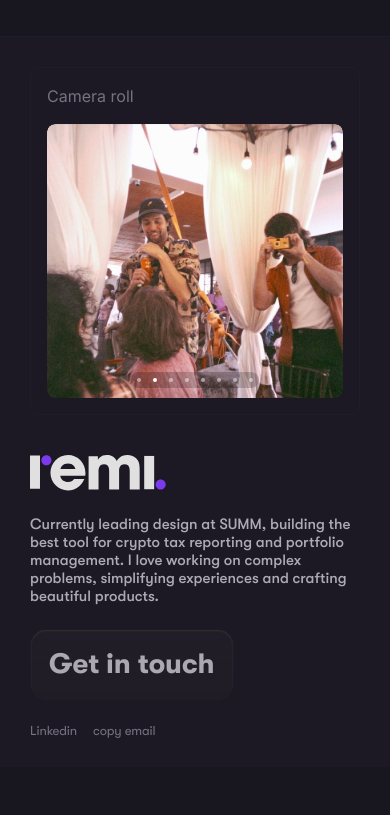
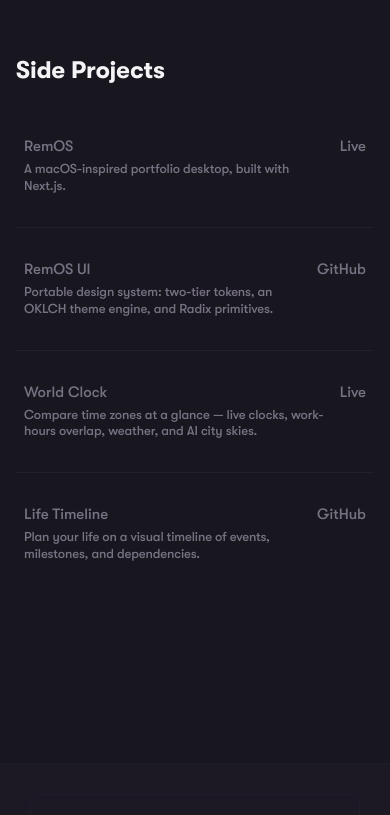
Before and after one commit to Remibousk/remibousk-site, a Next.js app in the folder site/: page / in a window 390 px wide. Shown: the part 5713-6528 px from the top of the page. Before the commit the page ends 6480 px from the top, so only its background shows below. Built offline with nearby package versions, Linux system fonts and the light colour scheme.

Commit message:
Add a Side Projects section to the homepage
List RemOS, RemOS UI, World Clock, and Life Timeline below Experience, with a nav link that scrolls to the section. Published projects open the live site; the rest open GitHub. The sidebar highlights one section at a time.

```diff
--- a/site/src/app/page.tsx
+++ b/site/src/app/page.tsx
@@ -4,6 +4,7 @@
 import SiteMinderTile from '@/components/SiteMinderTile/SiteMinderTile';
 import IbmSection from '@/components/IbmSection/IbmSection';
 import ExperienceTimeline from '@/components/ExperienceTimeline/ExperienceTimeline';
+import SideProjects from '@/components/SideProjects/SideProjects';
 import ContactSection from '@/components/ContactSection/ContactSection';
 import SidebarNav from '@/components/SidebarNav/SidebarNav';
 import styles from './page.module.css';
@@ -13,13 +14,14 @@
  * (reference/mirror/home.html):
  *
  *   .framer-1lxwdiy "Content"  -> .content  (row, centered, items at top)
- *     .framer-4cct6m-container -> SidebarNav (sticky flex item, ~144px)
+ *     .framer-4cct6m-container -> SidebarNav (sticky flex item, ~164px)
  *     .framer-1uexi1g "Section"-> <main .column> (flex 1, max-width 1200px,
  *                                  gap 200px / 120px mobile, padding 4/16px)
  *   .framer-1ug5js3 (footer)   -> ContactSection (full-bleed, outside the row)
  *
- * Section order per content/structure-notes.md. LogoRow carries id="work",
- * ExperienceTimeline carries id="experience".
+ * Section order: work, cases, experience, side projects. LogoRow carries
+ * id="work", ExperienceTimeline carries id="experience", SideProjects
+ * carries id="side-projects".
  */
 export default function HomePage() {
   return (
@@ -33,6 +35,7 @@
           <SiteMinderTile />
           <IbmSection />
           <ExperienceTimeline />
+          <SideProjects />
         </main>
       </div>
       <ContactSection />
--- /dev/null
+++ b/site/src/components/SideProjects/SideProjects.module.css
@@ -0,0 +1,132 @@
+/*
+ * Side Projects — same row language as Experience (heading + hairline list).
+ * Sits in the homepage column, so it only adds its own 32px vertical padding.
+ */
+
+.section {
+  width: 100%;
+  display: flex;
+  flex-direction: column;
+  align-items: stretch;
+  padding: 32px 0;
+}
+
+.heading {
+  font-family: var(--font-gt-walsheim-bold);
+  font-weight: 700;
+  font-size: 28px;
+  line-height: 1.2;
+  color: var(--text-primary);
+  padding: 4px 0;
+  margin: 0 0 16px;
+}
+
+@media (max-width: 809px) {
+  .heading {
+    font-size: 24px;
+  }
+}
+
+.rows {
+  display: flex;
+  flex-direction: column;
+  width: 100%;
+  max-width: 1064px;
+  list-style: none;
+  margin: 0;
+  padding: 0;
+}
+
+.row {
+  list-style: none;
+  border-top: 1px solid var(--bg-4);
+}
+
+.row:first-child {
+  border-top: none;
+}
+
+.link {
+  position: relative;
+  display: flex;
+  align-items: flex-start;
+  justify-content: space-between;
+  gap: 16px;
+  padding: 32px 8px;
+  text-decoration: none;
+  color: inherit;
+  transition: padding-left 0.4s cubic-bezier(0.22, 1.1, 0.36, 1);
+}
+
+.link:hover,
+.link:focus-visible {
+  padding-left: 16px;
+}
+
+.link:hover .name,
+.link:hover .description,
+.link:hover .meta,
+.link:focus-visible .name,
+.link:focus-visible .description,
+.link:focus-visible .meta {
+  color: var(--text-hover);
+}
+
+@media (min-width: 810px) {
+  .link:hover,
+  .link:focus-visible {
+    padding-left: 16px;
+  }
+}
+
+.copy {
+  display: flex;
+  flex-direction: column;
+  gap: 6px;
+  flex: 1;
+  min-width: 0;
+}
+
+.name,
+.meta {
+  font-family: var(--font-gt-walsheim-medium);
+  font-weight: 500;
+  font-size: 19px;
+  line-height: 1.2;
+  color: var(--text-muted);
+  margin: 0;
+  transition: color 0.4s cubic-bezier(0.22, 1.1, 0.36, 1);
+}
+
+.description {
+  max-width: 420px;
+  margin: 0;
+  font-family: var(--type-caption-family);
+  font-weight: var(--type-caption-weight);
+  font-size: var(--type-caption-size);
+  line-height: var(--type-caption-leading);
+  letter-spacing: var(--type-caption-tracking);
+  color: var(--text-muted);
+  transition: color 0.4s cubic-bezier(0.22, 1.1, 0.36, 1);
+}
+
+@media (max-width: 809px) {
+  .name,
+  .meta {
+    font-size: 15px;
+  }
+}
+
+.meta {
+  flex: none;
+  white-space: nowrap;
+}
+
+@media (prefers-reduced-motion: reduce) {
+  .link,
+  .name,
+  .description,
+  .meta {
+    transition: none;
+  }
+}
--- /dev/null
+++ b/site/src/components/SideProjects/SideProjects.tsx
@@ -0,0 +1,80 @@
+import styles from './SideProjects.module.css';
+
+interface Project {
+  name: string;
+  description: string;
+  href: string;
+  published: boolean;
+}
+
+/**
+ * Curated personal projects from github.com/Remibousk.
+ * Published projects link to the live site; the rest open the GitHub repo.
+ * Work-only / this-portfolio repos are omitted.
+ */
+const PROJECTS: Project[] = [
+  {
+    name: 'RemOS',
+    description: 'A macOS-inspired portfolio desktop, built with Next.js.',
+    href: 'https://remibousk.com',
+    published: true,
+  },
+  {
+    name: 'RemOS UI',
+    description:
+      'Portable design system: two-tier tokens, an OKLCH theme engine, and Radix primitives.',
+    href: 'https://github.com/Remibousk/remos-ui',
+    published: false,
+  },
+  {
+    name: 'World Clock',
+    description:
+      'Compare time zones at a glance — live clocks, work-hours overlap, weather, and AI city skies.',
+    href: 'https://worldtime.me',
+    published: true,
+  },
+  {
+    name: 'Life Timeline',
+    description:
+      'Plan your life on a visual timeline of events, milestones, and dependencies.',
+    href: 'https://github.com/Remibousk/Life-timeline',
+    published: false,
+  },
+];
+
+export default function SideProjects() {
+  return (
+    <section
+      id="side-projects"
+      className={styles.section}
+      aria-label="Side Projects"
+    >
+      <h2 className={styles.heading}>Side Projects</h2>
+
+      <ul className={styles.rows}>
+        {PROJECTS.map((project) => {
+          const destination = project.published ? 'live site' : 'GitHub repository';
+          return (
+            <li key={project.name} className={styles.row}>
+              <a
+                href={project.href}
+                className={styles.link}
+                target="_blank"
+                rel="noopener noreferrer"
+                aria-label={`${project.name} — ${project.description} Opens ${destination}.`}
+              >
+                <div className={styles.copy}>
+                  <h3 className={styles.name}>{project.name}</h3>
+                  <p className={styles.description}>{project.description}</p>
+                </div>
+                <span className={styles.meta}>
+                  {project.published ? 'Live' : 'GitHub'}
+                </span>
+              </a>
+            </li>
+          );
+        })}
+      </ul>
+    </section>
+  );
+}
--- a/site/src/components/SidebarNav/SidebarNav.tsx
+++ b/site/src/components/SidebarNav/SidebarNav.tsx
@@ -82,47 +82,58 @@
   return (id: string) => (isHome ? `#${id}` : `/#${id}`);
 }
 
+const SECTION_IDS = ['work', 'experience', 'side-projects'] as const;
+type SectionId = (typeof SECTION_IDS)[number];
+
 /**
- * The two anchor buttons. Faithful to the original's two distinct components:
- *
- * - "Work" (`NavButton 3`, framer-rGfuZ) is instantiated with no scroll-section
- *   ref and no hover gesture, so its 12px dot stays rgb(42,39,53) at all times
- *   and the button never changes on hover. (Its Variant 2 — a rgb(100,59,204)
- *   dot — exists in the component but is never reachable on the published
- *   site.)
- * - "Experience" (`NavButton`, framer-prE4U) IS wired to a scroll section:
- *   `__framer__targets: [{ref: <#experience>, target: 'SPzzMnmKN'}]` with
- *   `__framer__threshold: 0` and `__framer__animateOnce: false`. While any
- *   part of #experience is in the viewport the button switches to Variant 2
- *   (dot rgb(59,91,255)) and its transform effect scales it to 1.1, animated
- *   with `{type:'spring', bounce:0.2, duration:0.4}`.
+ * Homepage section anchors. Each link maps to an id; the active item is
+ * the last section whose top has crossed the spy line (70% from the top
+ * of the viewport). #work is only the intro statement, so Work stays
+ * active through the following case-study block until Experience takes
+ * over — we do not require the section's bottom to still be on screen.
  */
 function NavLinks({
   isHome,
-  experienceInView,
+  activeId,
   onNavigate,
 }: {
   isHome: boolean;
-  experienceInView: boolean;
+  activeId: SectionId | null;
   onNavigate?: () => void;
 }) {
   const anchorHref = useAnchorHref(isHome);
 
   return (
     <>
-      <a href={anchorHref('work')} className={styles.navLink} onClick={onNavigate}>
+      <a
+        href={anchorHref('work')}
+        className={styles.navLink}
+        data-inview={activeId === 'work' || undefined}
+        aria-current={activeId === 'work' ? 'true' : undefined}
+        onClick={onNavigate}
+      >
         <span className={styles.dot} aria-hidden="true" />
-        Work
+        <span className={styles.navLabel}>Work</span>
       </a>
       <a
         href={anchorHref('experience')}
         className={styles.navLink}
-        data-inview={experienceInView || undefined}
-        aria-current={experienceInView ? 'true' : undefined}
+        data-inview={activeId === 'experience' || undefined}
+        aria-current={activeId === 'experience' ? 'true' : undefined}
         onClick={onNavigate}
       >
         <span className={styles.dot} aria-hidden="true" />
-        Experience
+        <span className={styles.navLabel}>Experience</span>
+      </a>
+      <a
+        href={anchorHref('side-projects')}
+        className={styles.navLink}
+        data-inview={activeId === 'side-projects' || undefined}
+        aria-current={activeId === 'side-projects' ? 'true' : undefined}
+        onClick={onNavigate}
+      >
+        <span className={styles.dot} aria-hidden="true" />
+        <span className={styles.navLabel}>Side Projects</span>
       </a>
     </>
   );
@@ -165,9 +176,8 @@
 
 /**
  * Primary site navigation. Desktop/tablet (>809px): a floating card in the
- * top-left corner with the "remi." wordmark, Work/Experience anchor links
- * (see NavLinks for the Experience-only in-view indicator), a divider, then
- * smaller Linkedin/Email/Resume links.
+ * top-left corner with the "remi." wordmark, Work / Experience / Side
+ * Projects anchors, a divider, then smaller Linkedin/Email/Resume links.
  *
  * Mobile (<=809px): collapses to a small top-left icon button that expands a
  * dropdown panel with the same content (see BUILD_SPEC.md breakpoints) —
@@ -176,25 +186,41 @@
 export default function SidebarNav() {
   const pathname = usePathname();
   const isHome = pathname === '/';
-  const [experienceInView, setExperienceInView] = useState(false);
+  const [activeId, setActiveId] = useState<SectionId | null>(null);
   const [mobileOpen, setMobileOpen] = useState(false);
 
   useEffect(() => {
     if (!isHome) {
-      setExperienceInView(false);
+      setActiveId(null);
       return;
     }
 
-    const section = document.getElementById('experience');
-    if (!section) return;
+    let frame = 0;
 
-    // threshold 0 == "any part visible", matching __framer__threshold: 0.
-    const observer = new IntersectionObserver(
-      ([entry]) => setExperienceInView(entry.isIntersecting),
-      { threshold: 0 },
-    );
-    observer.observe(section);
-    return () => observer.disconnect();
+    const update = () => {
+      const line = window.innerHeight * 0.7;
+      let next: SectionId | null = null;
+      for (const id of SECTION_IDS) {
+        const section = document.getElementById(id);
+        if (!section) continue;
+        if (section.getBoundingClientRect().top <= line) next = id;
+      }
+      setActiveId((prev) => (prev === next ? prev : next));
+    };
+
+    const onScroll = () => {
+      cancelAnimationFrame(frame);
+      frame = requestAnimationFrame(update);
+    };
+
+    update();
+    window.addEventListener('scroll', onScroll, { passive: true });
+    window.addEventListener('resize', onScroll);
+    return () => {
+      cancelAnimationFrame(frame);
+      window.removeEventListener('scroll', onScroll);
+      window.removeEventListener('resize', onScroll);
+    };
   }, [isHome]);
 
   const closeMobile = () => setMobileOpen(false);
@@ -208,7 +234,7 @@
         </a>
         <div className={styles.divider} />
         <div className={styles.links}>
-          <NavLinks isHome={isHome} experienceInView={experienceInView} />
+          <NavLinks isHome={isHome} activeId={activeId} />
         </div>
         <div className={styles.divider} />
         <SmallLinks />
@@ -241,7 +267,7 @@
             <div className={styles.links}>
               <NavLinks
                 isHome={isHome}
-                experienceInView={experienceInView}
+                activeId={activeId}
                 onNavigate={closeMobile}
               />
             </div>
```
Also changed, not shown: site/src/components/SidebarNav/SidebarNav.module.css (+7 -16 lines), 1 other file (tests, documents, lock files or other folders).
